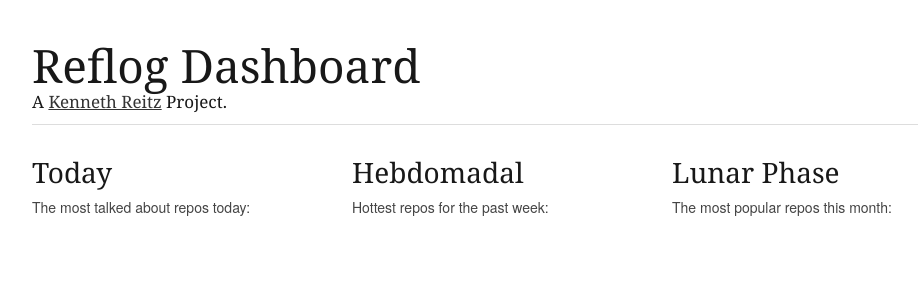
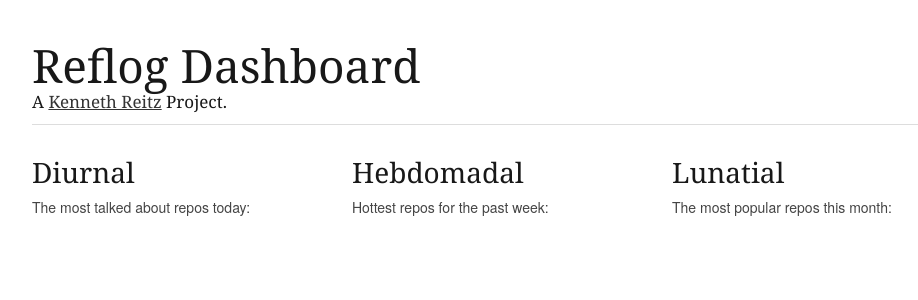
Before and after one commit to kennethreitz/changelogdash, a Python web app: template dash/templates/index.html in a window 1280 px wide. Shown: the top 300 px of the page, without its empty margins (138-1056 px from the left). Run offline with Jinja, Linux system fonts and the light colour scheme; the template is opened without the code that fills it, so the values that code supplies are empty; some libraries are stand-ins or nearby versions.

Commit message:
and then be awesome instead

```diff
--- a/dash/templates/index.html
+++ b/dash/templates/index.html
@@ -35,7 +35,7 @@
         </div>
 
         <div class="one-third column">
-            <h3>Today</h3>
+            <h3>Diurnal</h3>
             <p>The most talked about repos today:</p>
 
             <ul class="square">
@@ -69,7 +69,7 @@
             </ul>
         </div>
         <div class="one-third column">
-            <h3>Lunar Phase</h3>
+            <h3>Lunatial</h3>
             <p>The most popular repos this month:</p>
             <ul class="square">
                 {% for repo in month %}
```
